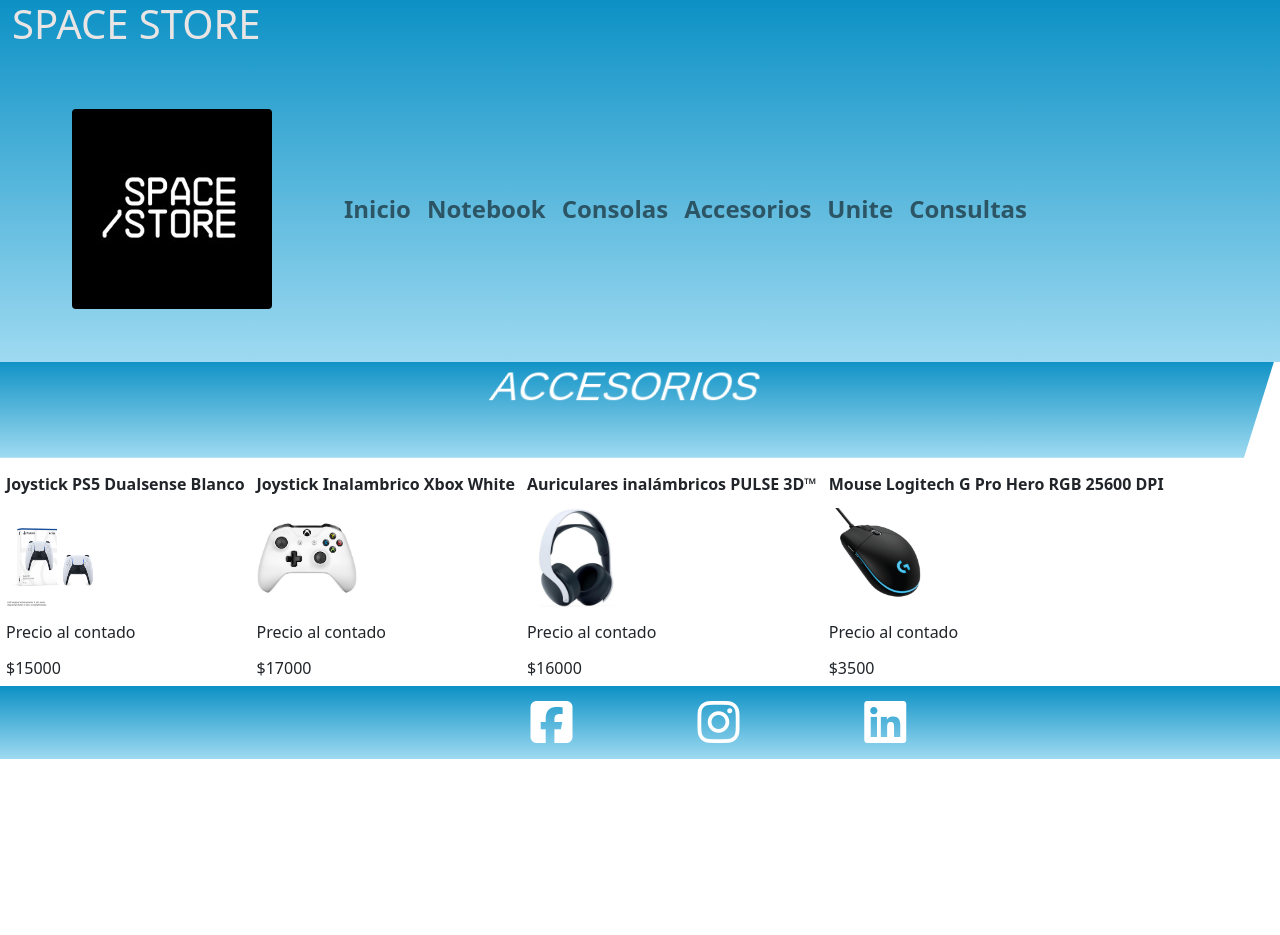
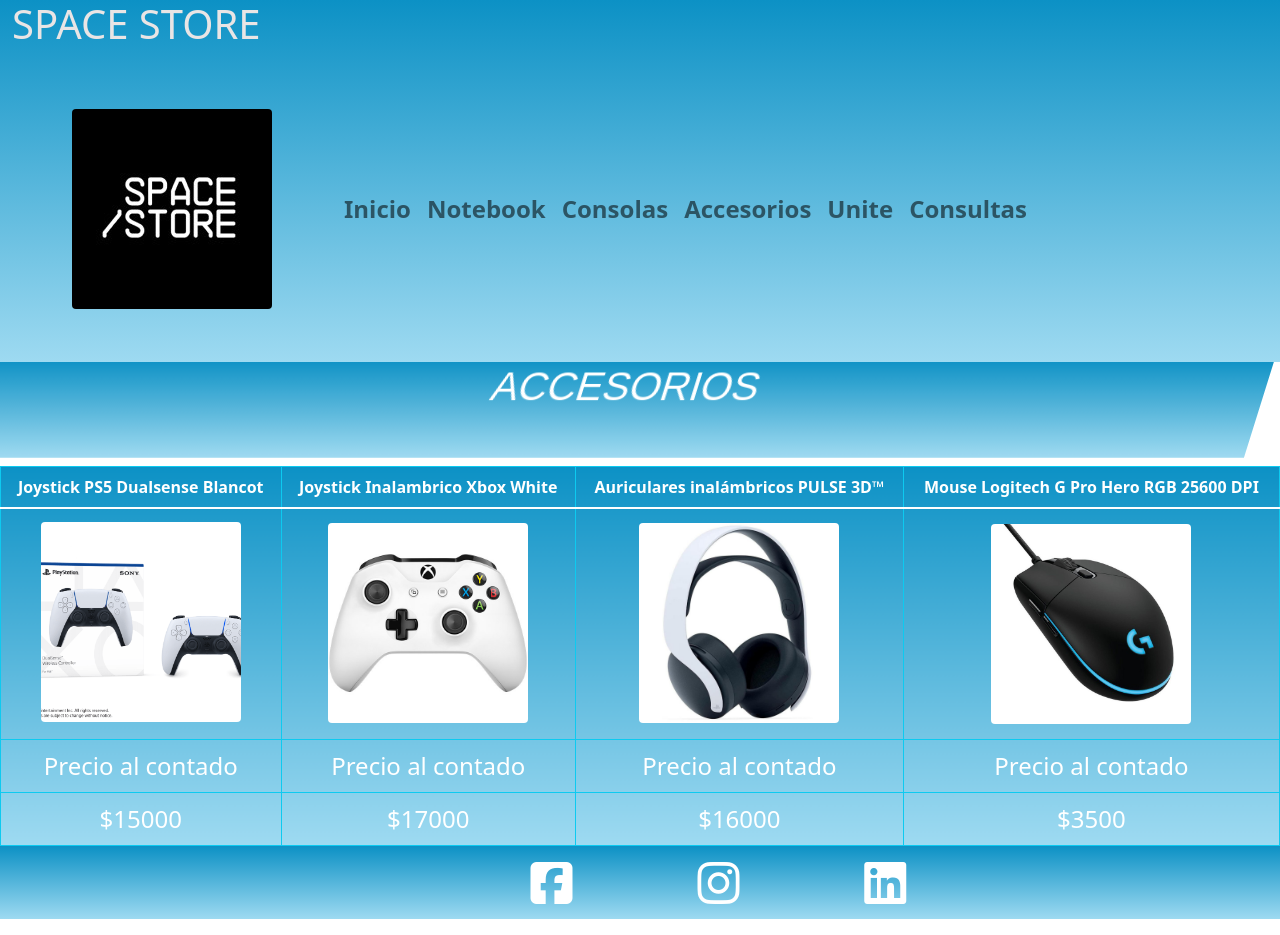
Before and after one commit to WNAUFAMER/CODERHOUSE, a website: page PAGINAS/accesorios.html in a window 1280 px wide. Before the commit the page ends 800 px from the top, so only its background shows below. Drawn offline with nearby package versions, Linux system fonts and the light colour scheme.

Commit message:
Finalizado falta Sass

```diff
--- a/PAGINAS/accesorios.html
+++ b/PAGINAS/accesorios.html
@@ -57,32 +57,35 @@
     </header>
         <main>
             <h2 class="cabeza VelozIn">ACCESORIOS </h2>
-            <div class=".table" >
-                <table class="table-responsive"cellpadding="6" cellspacing="3"  >
+
+            <table class="table table-bordered border border-info fond m-auto">
+                <thead>
+                <tr class="text-center">
+                    <th scope="col fs-4 m-auto">Joystick PS5 Dualsense Blancot</th>
+                    <th scope="col fs-4 m-auto">Joystick Inalambrico Xbox White</th>
+                    <th scope="col fs-4 m-auto">Auriculares inalámbricos PULSE 3D™</th>
+                    <th scope="col fs-4 m-auto">Mouse Logitech G Pro Hero RGB 25600 DPI</th>
+                </tr>
+                </thead>
+                <tbody>
                 <tr>
-                    <th>Joystick PS5 Dualsense Blanco </th>
-                    <th>Joystick Inalambrico Xbox White  </th>
-                    <th>Auriculares inalámbricos PULSE 3D™</th>
-                    <th>Mouse Logitech G Pro Hero RGB 25600 DPI</th>
+                    <td> <img src="../IMAGENES/joystick ps5.png"class="rounded mx-auto d-block imag"> </td>
+                    <td> <img src="../IMAGENES/contol-xbox.jpg"class="rounded mx-auto d-block imag"></td>
+                    <td> <img src="../IMAGENES/auricular-ps5.png" class="rounded mx-auto d-block  imag"> </td>
+                    <td> <img src="../IMAGENES/mouse-gpro.jpg" class="rounded mx-auto d-block  imag"> </td>
                 </tr>
                 <tr >
-                    <td> <img src="/IMAGENES/joystick ps5.png"alt=""   width="100" height="100"> </td>
-                    <td> <img src="/IMAGENES/contol-xbox.jpg" alt=""width="100" height="100"></td>
-                    <td> <img src="/IMAGENES/auricular-ps5.png" alt="" width="100" height="100"> </td>
-                    <td> <img src="/IMAGENES/mouse-gpro.jpg" alt="" width="100" height="100"> </td>
-                </tr>
-                <tr>
-                    <td>Precio al contado </td>
-                    <td>Precio al contado </td>
-                    <td>Precio al contado </td>
-                    <td>Precio al contado </td>
-                </tr>
-                    <td>$15000</td>
-                    <td>$17000</td>
-                    <td>$16000</td>
-                    <td>$3500</td>
-                </table></div>
-
+                    <td class="fs-4 m-auto text-center">Precio al contado </td>
+                    <td class="fs-4 m-auto text-center">Precio al contado </td>
+                    <td class="fs-4 m-auto text-center">Precio al contado </td>
+                    <td class="fs-4 m-auto text-center">Precio al contado </td>
+                </tr >
+                    <td class="fs-4 m-auto text-center">$15000</td>
+                    <td class="fs-4 m-auto text-center">$17000</td>
+                    <td class="fs-4 m-auto text-center">$16000</td>
+                    <td class="fs-4 m-auto text-center">$3500</td>
+                </tbody>
+            </table>
         </main>
         <footer>
             <ul>
--- /dev/null
+++ b/scss/style.scss
@@ -0,0 +1,3 @@
+@import "./base/variables";
+@import "./paginas/fotos";
+@import "./paginas/index";
```
Also changed, not shown: PAGINAS/consolas.html (+21 -18 lines), PAGINAS/consultas.html (+6 -6 lines), PAGINAS/notebook.html (+29 -27 lines), PAGINAS/unite.html (+5 -5 lines), package.json (added, +17 -0 lines), css/main.css (added), scss/base/_general.scss (added), scss/base/_variables.scss (added), scss/paginas/_fotos.scss (added), scss/paginas/_index.scss (added), scss/paginas/_paginas.scss (added), style.css, 1 other file.
